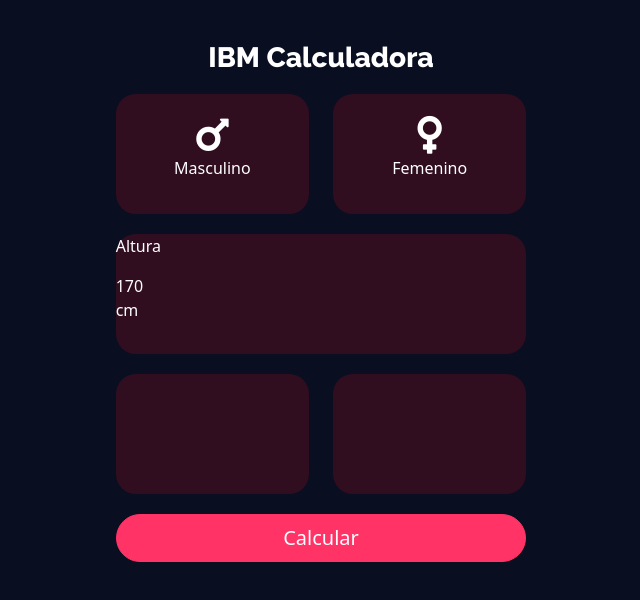
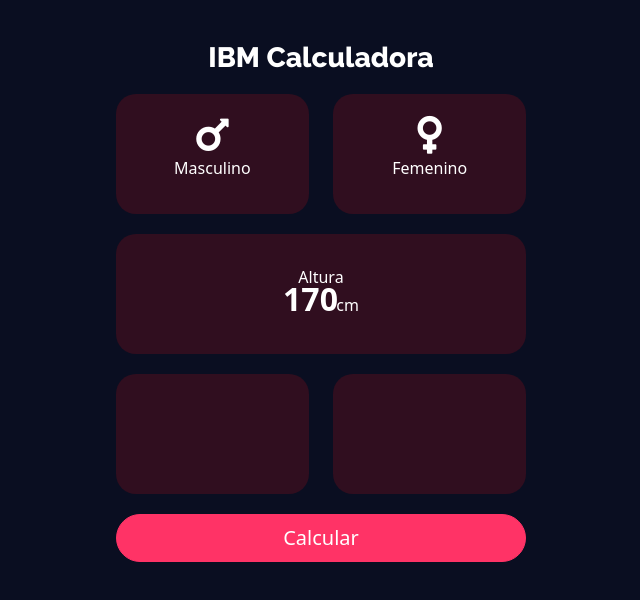
Before and after one commit to BROROZCO/Angular-Calculadora-IMC, an Angular app: page / in a window 1280 px wide. Shown: the top 600 px of the page, without its empty margins (319-959 px from the left). Built offline with nearby package versions, Linux system fonts and the light colour scheme.

Commit message:
Fila 2 casi hecha

```diff
--- a/src/app/components/inicio/inicio.component.css
+++ b/src/app/components/inicio/inicio.component.css
@@ -8,3 +8,16 @@
 .sexo{
     font-size: 270%;
 }
+
+.estiloNumero{
+    font-size: 32px;
+    /* Negrita */
+    font-weight: 800;
+    margin-top: -30px;
+}
+
+.cm{
+    font-size: 16px;
+    font-weight: 400;
+    margin-left: -10px;
+}
--- a/src/app/components/inicio/inicio.component.html
+++ b/src/app/components/inicio/inicio.component.html
@@ -25,10 +25,12 @@
         <div class="row">
             <div class="col-lg-12">
                 <div class="fondoItem">
-                    <div class="conte">
+                    <div class="contenedor">
                         <p>Altura</p>
-                        <div>170</div>
-                        <div>cm</div>
+                        <div class="estiloNumero">170
+                            <span class="cm">cm</span>
+                        </div>
+
                     </div>
                 </div>
             </div>
```
